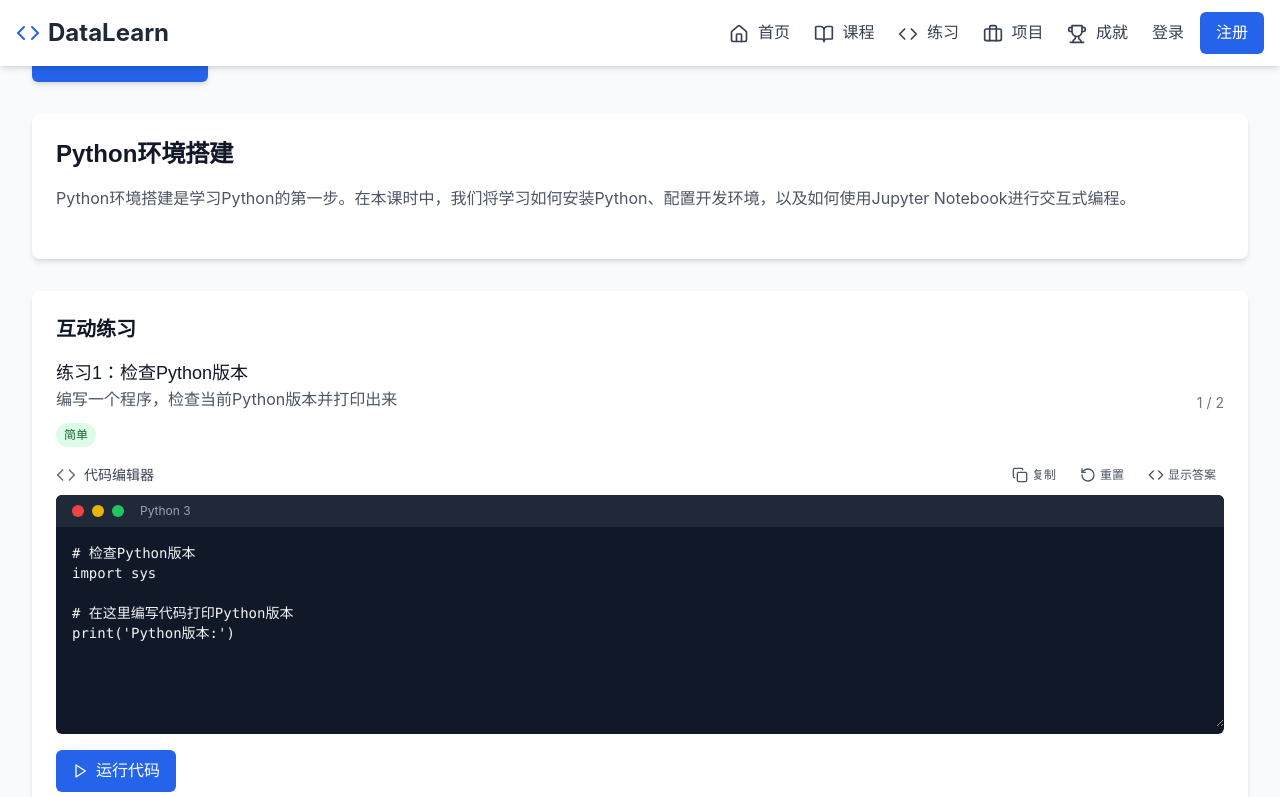
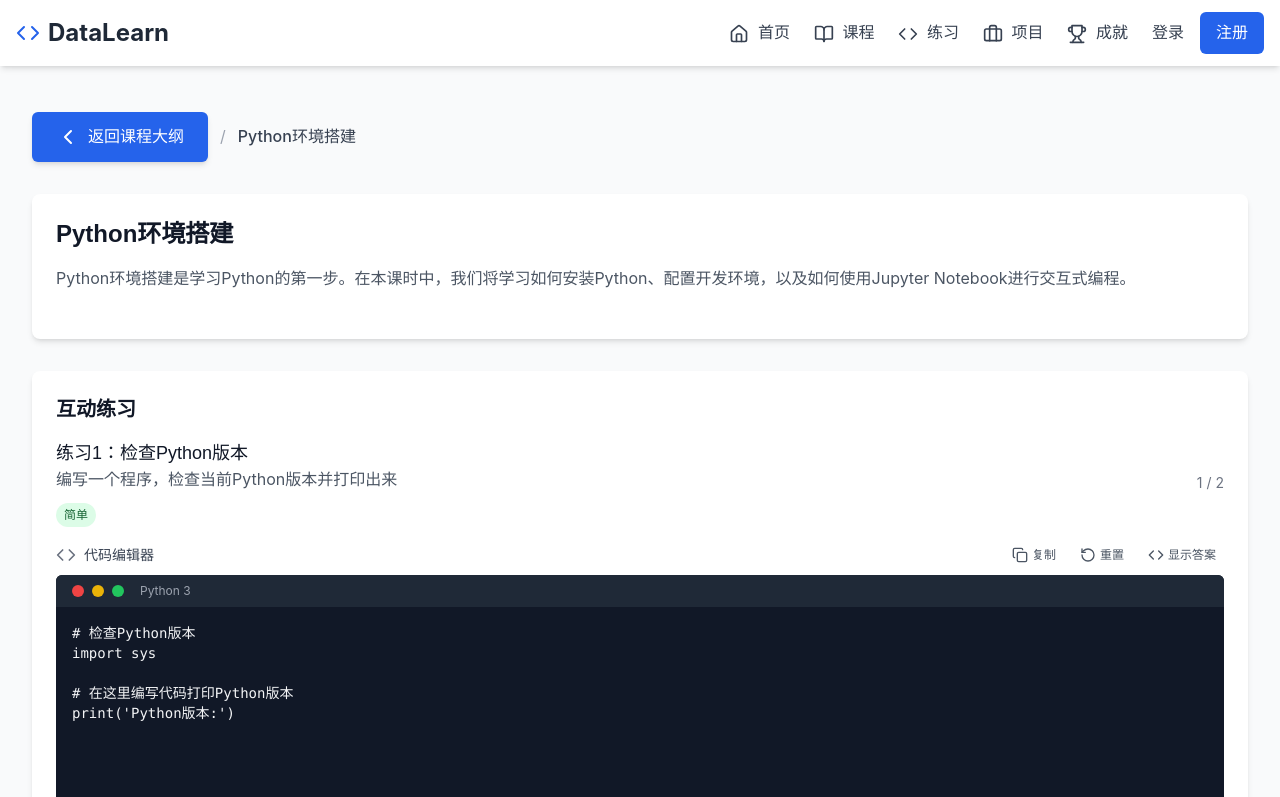
Before and after one commit to chen1778/kaifa, a React (Vite) app: page /courses/1/lessons/1 in a window 1280 px wide. Shown: the top 797 px of the page. Built offline with nearby package versions, Linux system fonts and the light colour scheme.

Commit message:
feat: 设计Python数据分析在线教育平台
Co-authored-by: traeagent <traeagent@users.noreply.github.com>

```diff
--- a/src/pages/LessonDetail.tsx
+++ b/src/pages/LessonDetail.tsx
@@ -380,7 +380,7 @@ const LessonDetail: React.FC = () => {
   }
 
   return (
-    <div className="min-h-screen bg-gray-50">
+    <div className="min-h-screen bg-gray-50 pt-20">
       <div className="max-w-7xl mx-auto px-4 sm:px-6 lg:px-8 py-8">
         {/* 面包屑导航 */}
         <div className="flex items-center mb-8">
```
